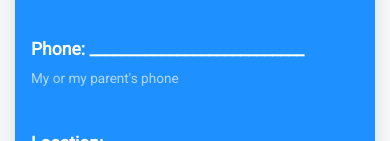
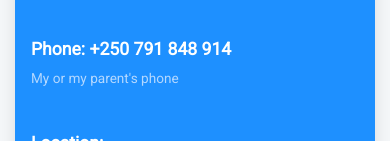
Before and after one commit to Adamaltemmamy/github-practice-exercise, a plain HTML site: page index.html in a window 390 px wide. Shown: the part 459-600 px from the top of the page. Drawn offline with Linux system fonts and the light colour scheme.

Commit message:
Update index.html phone  number

```diff
--- a/index.html
+++ b/index.html
@@ -31,7 +31,7 @@
         <p><strong>Email:</strong> adamaltemammy@gmail.com <br><small>My or my parent's email</small></p>
       </div>
       <div class="info-block">
-        <p><strong>Phone:</strong> ___________________________ <br><small>My or my parent's phone</small></p>
+        <p><strong>Phone:</strong> +250 791 848 914 <br><small>My or my parent's phone</small></p>
       </div>
       <div class="info-block">
         <p><strong>Location:</strong> ___________________________ <br><small>Where I live</small></p>
```
